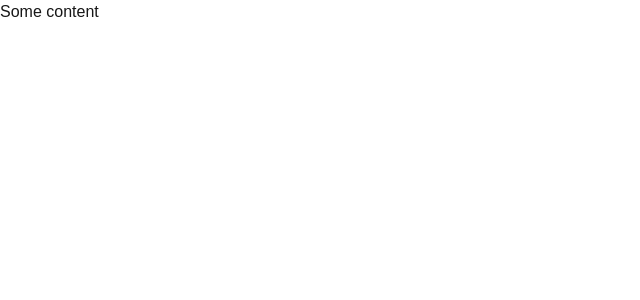
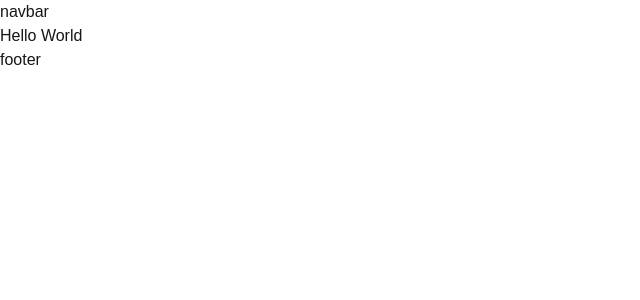
Before and after one commit to TanjaSav/m5g2-nextmongo, a Next.js app: page / in a window 1280 px wide. Shown: the top 300 px of the page, without its empty margins (0-640 px from the left). Built offline with nearby package versions, Linux system fonts and the light colour scheme.

Commit message:
fix layout

```diff
--- a/app/layout.tsx
+++ b/app/layout.tsx
@@ -28,7 +28,13 @@ export default function RootLayout({
       <body
         className={`${geistSans.variable} ${geistMono.variable} antialiased`}
       >
+        <div>
+          navbar
+        </div>
         {children}
+        <div>
+          footer
+        </div>
       </body>
     </html>
   );
--- a/app/page.tsx
+++ b/app/page.tsx
@@ -1,5 +1,5 @@
 'use client'
 export default function Both() {
   console.log("hello both")
-  return (<h1>Some content</h1>)
+  return (<h1>Hello World</h1>)
 }
```
